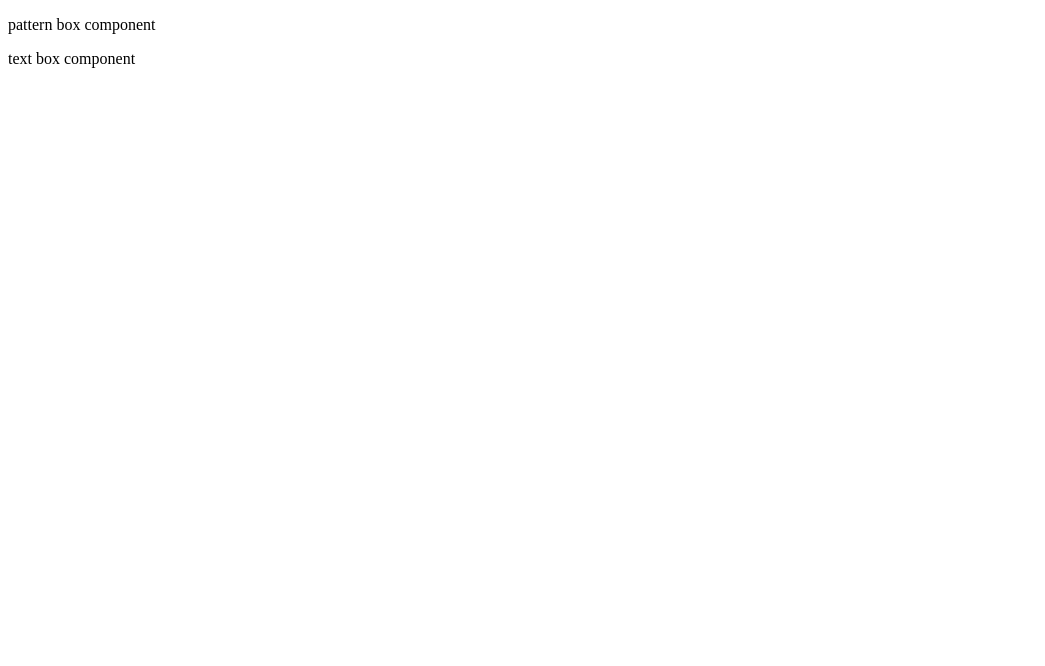
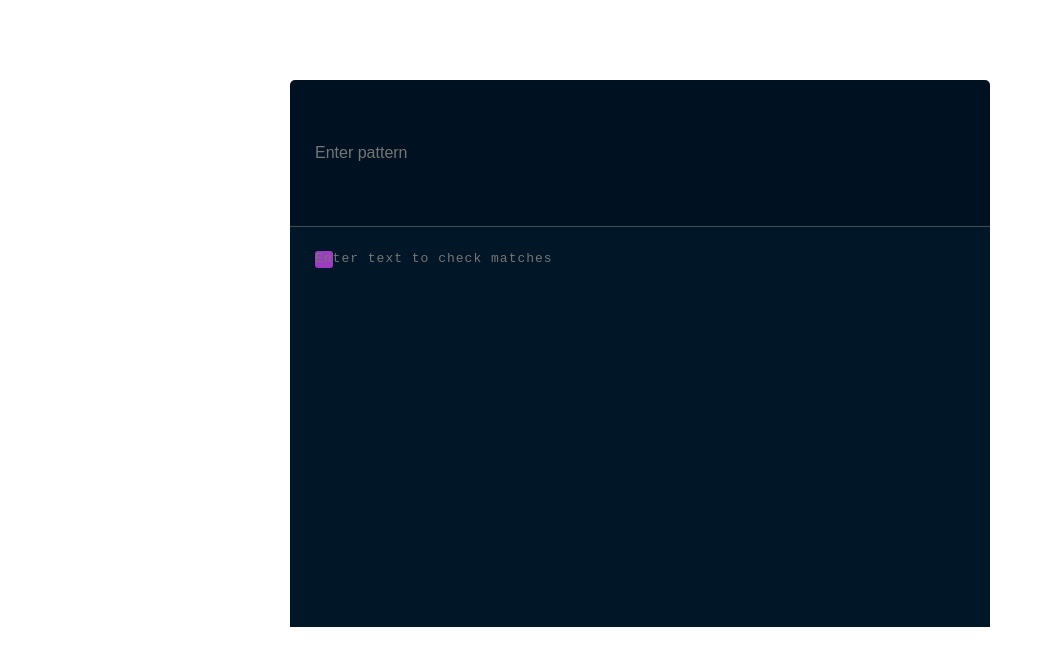
Before and after one commit to luqmanoop/vue-regexr, a Vue app: page / in a window 1280 px wide. Shown: the top 666 px of the page, without its empty margins (0-1045 px from the left). Built offline with nearby package versions, Linux system fonts and the light colour scheme.

Commit message:
style components

```diff
--- a/src/components/PatternBox.vue
+++ b/src/components/PatternBox.vue
@@ -1,3 +1,17 @@
 <template>
-    <p>pattern box component</p>
+    <input placeholder="Enter pattern" class="pattern-box" type="text">
 </template>
+
+<style scoped>
+.pattern-box {
+  width: 100%;
+  font-size: inherit;
+  min-height: 46px;
+  background: transparent;
+  color: #d6d7cc;
+  padding: 4rem 25px;
+  border: 0;
+  outline: none;
+  border-bottom: 1px solid #f7f7f742;
+}
+</style>
--- a/src/components/RegexBox.vue
+++ b/src/components/RegexBox.vue
@@ -16,3 +16,31 @@ export default {
   }
 };
 </script>
+
+<style scoped>
+*,
+*::before,
+*::after {
+  border: 0;
+  margin: 0;
+  padding: 0;
+  box-sizing: border-box;
+}
+
+body,
+html {
+  width: 100%;
+  height: 100%;
+}
+
+body {
+  font-size: 16px;
+}
+
+.regex-box {
+  max-width: 700px;
+  margin: 5rem auto;
+  background-color: #001221;
+  border-radius: 5px;
+}
+</style>
--- a/src/components/TextBox.vue
+++ b/src/components/TextBox.vue
@@ -1,3 +1,54 @@
 <template>
-    <p>text box component</p>
+    <div class="text-box">
+        <div class="backdrop">
+            <div class="matches">
+                <mark>yo</mark>
+            </div>
+        </div>
+        <textarea placeholder="Enter text to check matches"></textarea>
+    </div>
 </template>
+
+<style scoped>
+.text-box {
+  height: 400px;
+  position: relative;
+  background-color: #011627;
+}
+
+.text-box * {
+  box-sizing: border-box;
+}
+
+.backdrop,
+textarea {
+  position: absolute;
+  padding: 1.5rem 25px 8px;
+  width: 100%;
+  height: 100%;
+  font-size: inherit;
+  background-color: transparent;
+  outline: none;
+  border: 0;
+  letter-spacing: 1px;
+}
+
+.backdrop {
+  z-index: 1;
+  pointer-events: none;
+}
+
+textarea {
+  position: absolute;
+  z-index: 2;
+  resize: none;
+  color: #d6d7cc;
+}
+
+/* dynamically generated content style with deep selector */
+.matches >>> mark {
+  border-radius: 3px;
+  color: transparent;
+  background-color: #9e3cc0;
+}
+</style>
```
